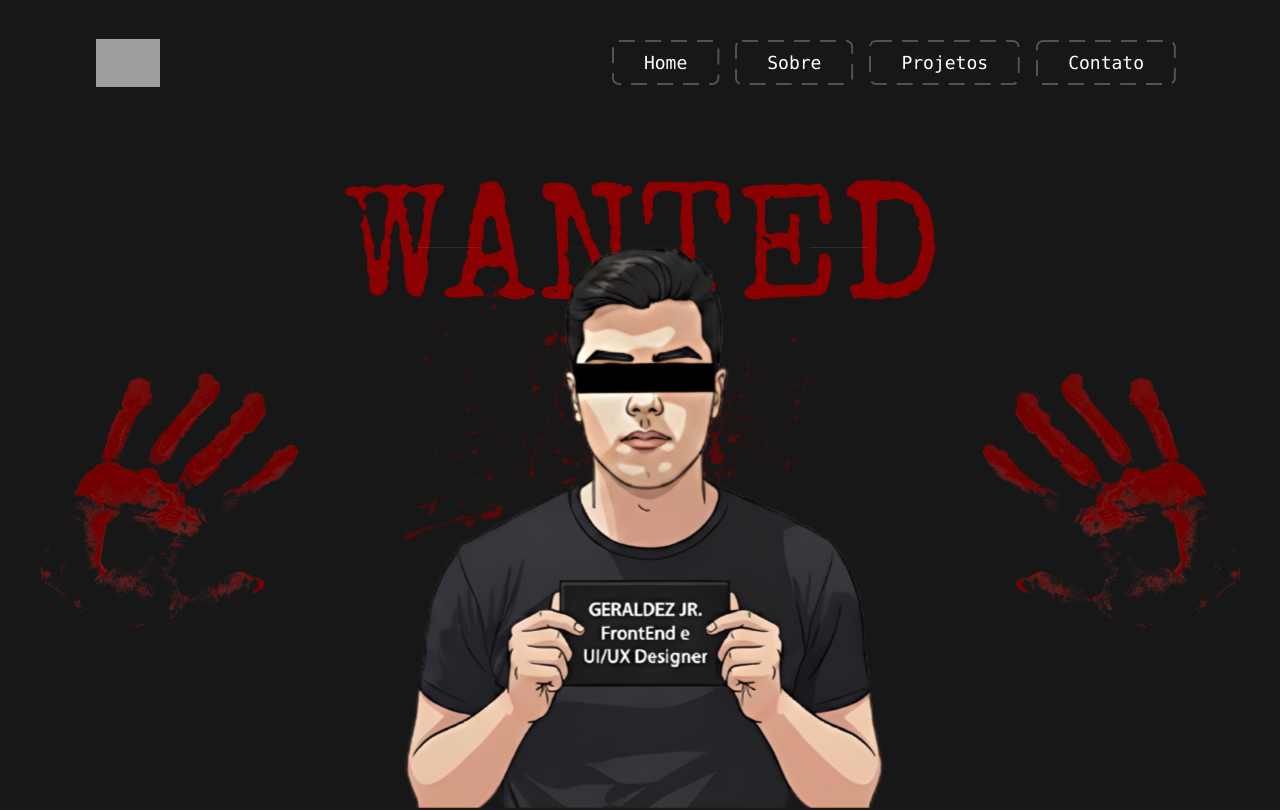
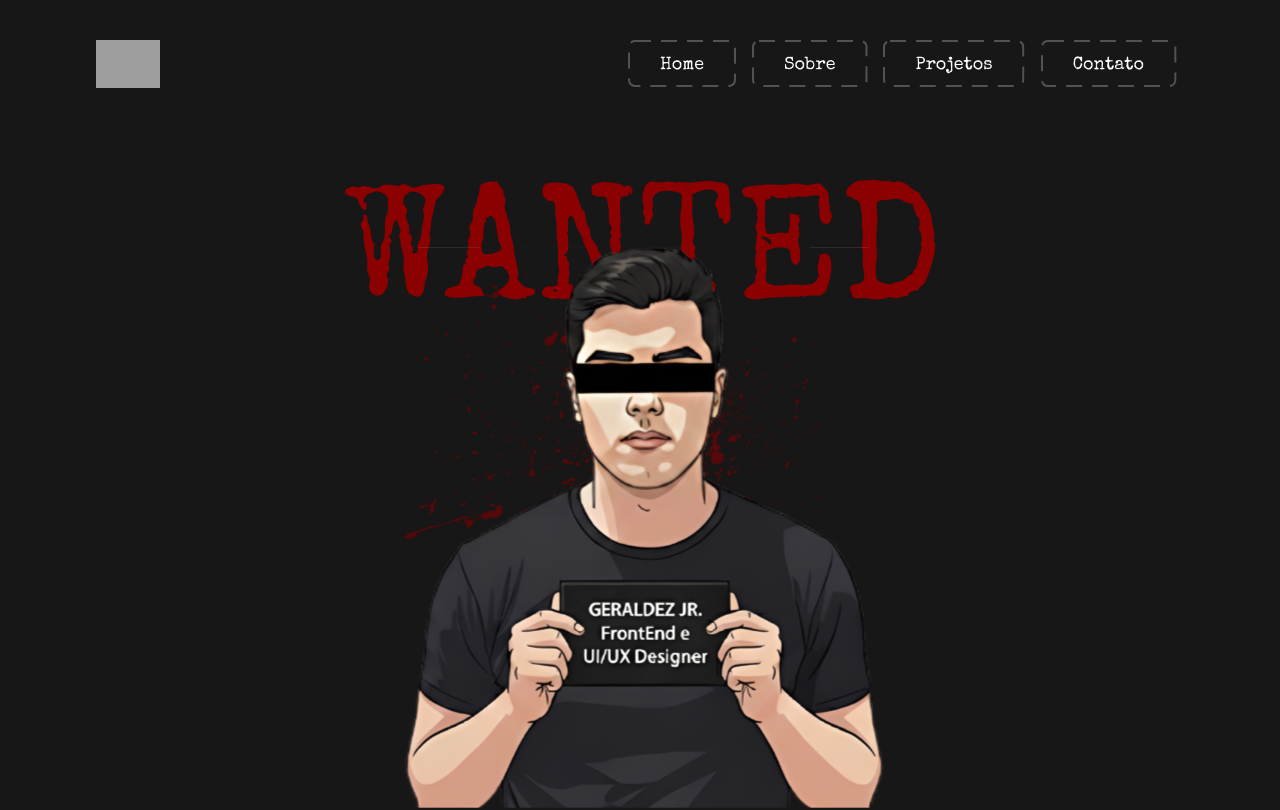
Before and after one commit to geral10junior/portfolio, a React (Vite) app: page / in a window 1280 px wide. Shown: the top 810 px of the page. Built offline with nearby package versions, Linux system fonts and the light colour scheme; grey boxes are pictures that could not be loaded.

Commit message:
favicon adicionado junto com a animação de flashes na Hero Section

```diff
--- a/index.html
+++ b/index.html
@@ -4,11 +4,15 @@
 <head>
   <meta charset="UTF-8" />
   <meta name="viewport" content="width=device-width, initial-scale=1.0" />
+  <link rel="icon" href="favicon.svg" type="image/svg+xml">
+  <link rel="preconnect" href="https://fonts.googleapis.com">
+  <link rel="preconnect" href="https://fonts.gstatic.com" crossorigin>
+  <link href="https://fonts.googleapis.com/css2?family=Lora:ital,wght@0,400..700;1,400..700&family=Special+Elite&display=swap" rel="stylesheet">
   <link rel="stylesheet" href="/src/style.css">
   <title>Geraldez JR | Portfólio</title>
 </head>
 
-<body class="bg-neutral-900">
+<body class="bg-neutral-900 font-sans">
   <div id="root"></div>
   <script type="module" src="/src/main.tsx"></script>
 </body>
--- a/src/App.tsx
+++ b/src/App.tsx
@@ -1,4 +1,5 @@
 import AboutMe from "./AboutMe.tsx";
+import DirectionalFlash from "./DirectionalFlash.tsx";
 import Contact from "./Contact.tsx";
 import Footer from "./Footer.tsx";
 import Home from "./Home.tsx";
@@ -7,6 +8,7 @@ import Projects from "./Projects.tsx";
 export const App = () => {
   return (
     <>
+      <DirectionalFlash />
       <Home />
       <AboutMe />
       <Projects />
--- /dev/null
+++ b/src/DirectionalFlash.tsx
@@ -0,0 +1,51 @@
+import React, { useEffect, useState } from "react";
+
+const DirectionalFlash = () => {
+  const [flash, setFlash] = useState({
+    active: false,
+    x: "50%",
+    y: "50%",
+  });
+
+  const [finished, setFinished] = useState(false);
+
+  useEffect(() => {
+    const sequence = async () => {
+      await triggerFlash("10%", "20%");
+
+      await new Promise((r) => setTimeout(r, 400));
+      await triggerFlash("90%", "30%");
+
+      await new Promise((r) => setTimeout(r, 800));
+      await triggerFlash("50%", "10%");
+
+      // Finaliza
+      setTimeout(() => setFinished(true), 500);
+    };
+
+    sequence();
+  }, []);
+
+  const triggerFlash = async (x: string, y: string) => {
+    setFlash({ active: true, x, y });
+
+    await new Promise((r) => setTimeout(r, 150));
+
+    setFlash((prev) => ({ ...prev, active: false }));
+  };
+
+  if (finished) return null;
+
+  return (
+    <div
+      className="fixed inset-0 z-50 pointer-events-none transition-opacity duration-150 ease-out"
+      style={{
+        opacity: flash.active ? 1 : 0,
+
+        background: `radial-gradient(circle at ${flash.x} ${flash.y}, rgba(255,255,255,0.9) 0%, rgba(255,255,255,0) 60%)`,
+      }}
+    />
+  );
+};
+
+export default DirectionalFlash;
--- a/src/Home.tsx
+++ b/src/Home.tsx
@@ -10,13 +10,13 @@ export const Home = () => {
       <div id="home" className="container mt-[180px] flex justify-center">
         <div className="max-w-[1349px] relative flex ">
           <img
-            className="max-w-[281px] max-lg:hidden absolute xl:-left-80 -left-50  bottom-40"
+            className="animaLeft max-w-[281px] max-lg:hidden absolute xl:-left-80 -left-50  bottom-40"
             src={leftHand}
             alt=""
           />
-          <img src={MainPhoto} alt="" />
+          <img className="animaBottom" src={MainPhoto} alt="" />
           <img
-            className="max-w-[281px] max-lg:hidden absolute xl:-right-80 -right-50  bottom-40"
+            className="animaRight max-w-[281px] max-lg:hidden absolute xl:-right-80 -right-50  bottom-40"
             src={RightHand}
             alt=""
           />
--- a/src/style.css
+++ b/src/style.css
@@ -14,3 +14,52 @@
     padding: 0;
   }
 }
+
+.font-sans {
+  font-family: "Lora", "Aria", sans-serif;
+}
+.font-mono {
+  font-family: "Special Elite";
+}
+
+.animaBottom {
+  animation: animaBottom 1.5s forwards;
+}
+.animaLeft {
+  animation: animaLeft 3s forwards;
+}
+.animaRight {
+  animation: animaRight 3s forwards;
+}
+
+@keyframes animaBottom {
+  from {
+    opacity: 0;
+    transform: translate(0px, 20px);
+  }
+  to {
+    opacity: 1;
+    transform: translate(0px, 0px);
+  }
+}
+
+@keyframes animaLeft {
+  from {
+    opacity: 0;
+    transform: translate(-20px, 0px);
+  }
+  to {
+    opacity: 1;
+    transform: translate(0px, 0px);
+  }
+}
+@keyframes animaRight {
+  from {
+    opacity: 0;
+    transform: translate(20px, 0px);
+  }
+  to {
+    opacity: 1;
+    transform: translate(0px, 0px);
+  }
+}
```
Also changed, not shown: favicon.svg (added), 1 other file (tests, documents, lock files or other folders).
